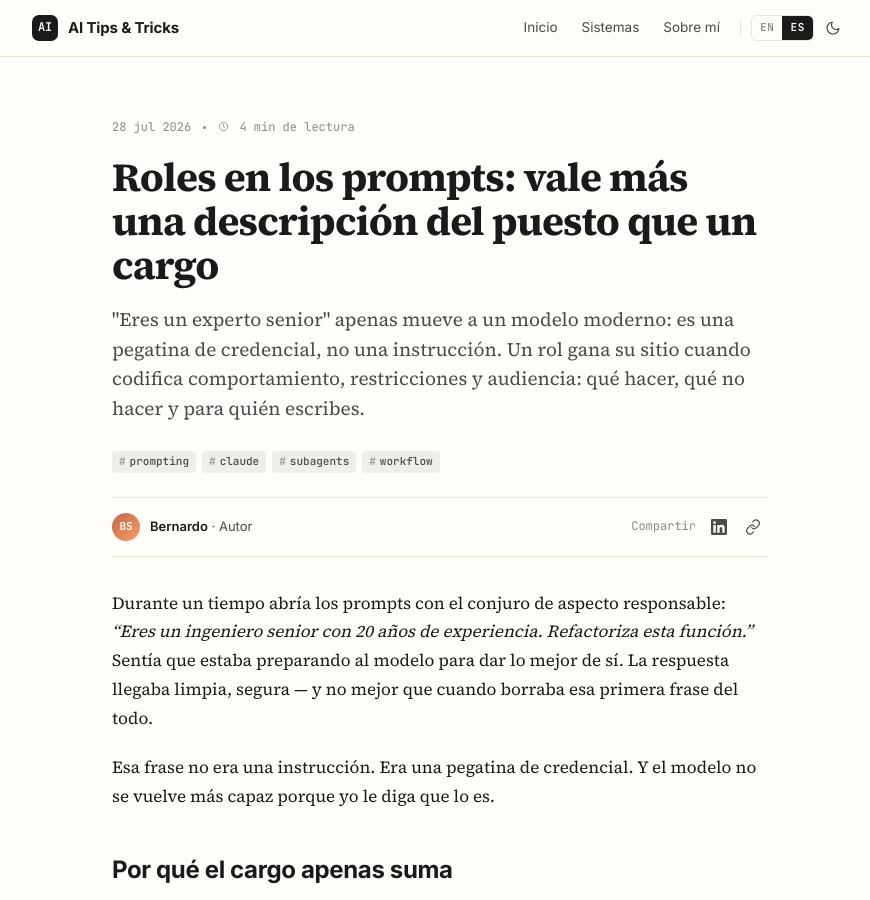
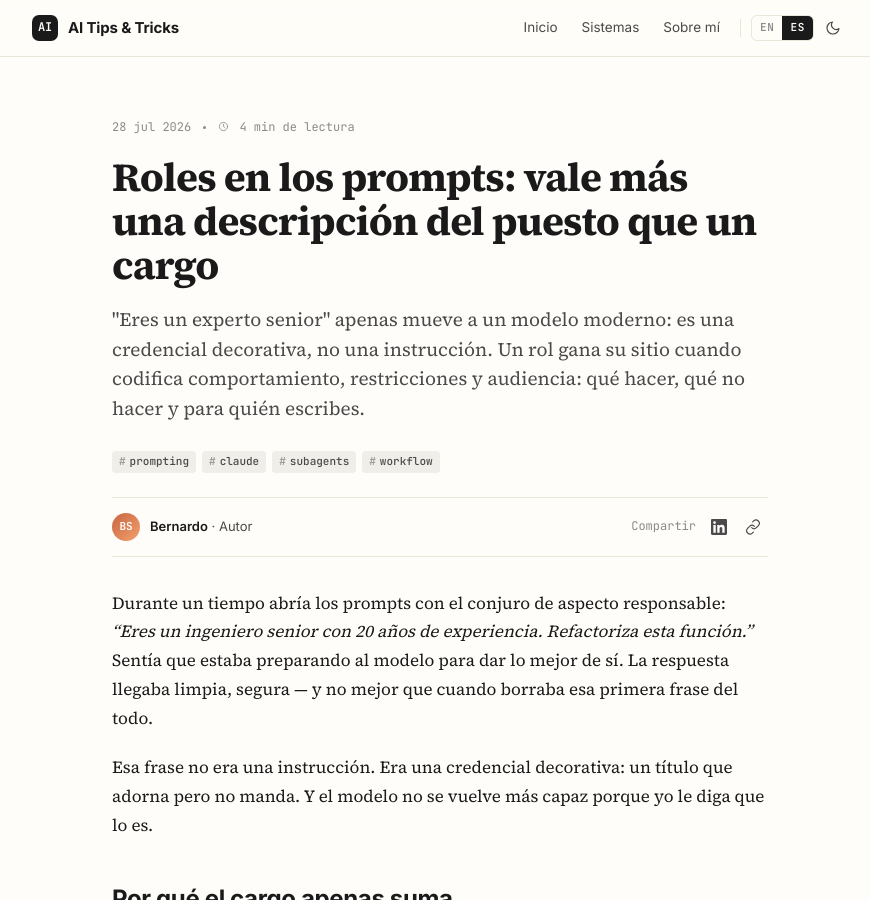
Before and after one commit to bernardosecades/bernardosecades.github.io, a Jekyll site: the page built from _posts/es/2026-07-28-roles-prompts-descripcion-no-cargo.md, in a window 1280 px wide and 900 px high. Shown: the whole window, without its empty margins (200-1070 px from the left). Built offline with Jekyll 4.4.1, drawn with Linux system fonts in a browser that asks for light colours; some of the changed text lies outside the part shown.

Commit message:
reword 'pegatina' to 'credencial decorativa' in ES post + newsletter

````diff
--- a/_posts/es/2026-07-28-roles-prompts-descripcion-no-cargo.md
+++ b/_posts/es/2026-07-28-roles-prompts-descripcion-no-cargo.md
@@ -5,12 +5,12 @@ lang: es
 ref: prompt-roles
 tags: [prompting, claude, subagents, workflow]
 read_min: 4
-excerpt_text: "\"Eres un experto senior\" apenas mueve a un modelo moderno: es una pegatina de credencial, no una instrucción. Un rol gana su sitio cuando codifica comportamiento, restricciones y audiencia: qué hacer, qué no hacer y para quién escribes."
+excerpt_text: "\"Eres un experto senior\" apenas mueve a un modelo moderno: es una credencial decorativa, no una instrucción. Un rol gana su sitio cuando codifica comportamiento, restricciones y audiencia: qué hacer, qué no hacer y para quién escribes."
 ---
 
 Durante un tiempo abría los prompts con el conjuro de aspecto responsable: *"Eres un ingeniero senior con 20 años de experiencia. Refactoriza esta función."* Sentía que estaba preparando al modelo para dar lo mejor de sí. La respuesta llegaba limpia, segura — y no mejor que cuando borraba esa primera frase del todo.
 
-Esa frase no era una instrucción. Era una pegatina de credencial. Y el modelo no se vuelve más capaz porque yo le diga que lo es.
+Esa frase no era una instrucción. Era una credencial decorativa: un título que adorna pero no manda. Y el modelo no se vuelve más capaz porque yo le diga que lo es.
 
 ## Por qué el cargo apenas suma
 
@@ -33,7 +33,7 @@ You are a code reviewer. You did not write this code and you have
 no stake in it. Your job is to find problems, not to approve.
 ```
 
-La palabra "reviewer" no es lo que hace el trabajo. El trabajo está en el resto: una postura (*no stake*), un comportamiento (*find problems*) y un anti-objetivo explícito (*not to approve*). Recórtalo a solo "Eres un revisor senior" y vuelves a la pegatina.
+La palabra "reviewer" no es lo que hace el trabajo. El trabajo está en el resto: una postura (*no stake*), un comportamiento (*find problems*) y un anti-objetivo explícito (*not to approve*). Quita esas tres líneas y deja solo "Eres un revisor senior": vuelves a una credencial decorativa, un título sin instrucciones detrás.
 
 ## Malo vs bueno
 
````
Also changed, not shown: _buttondown/2026-07-28-weekly.md (+1 -1 lines).
